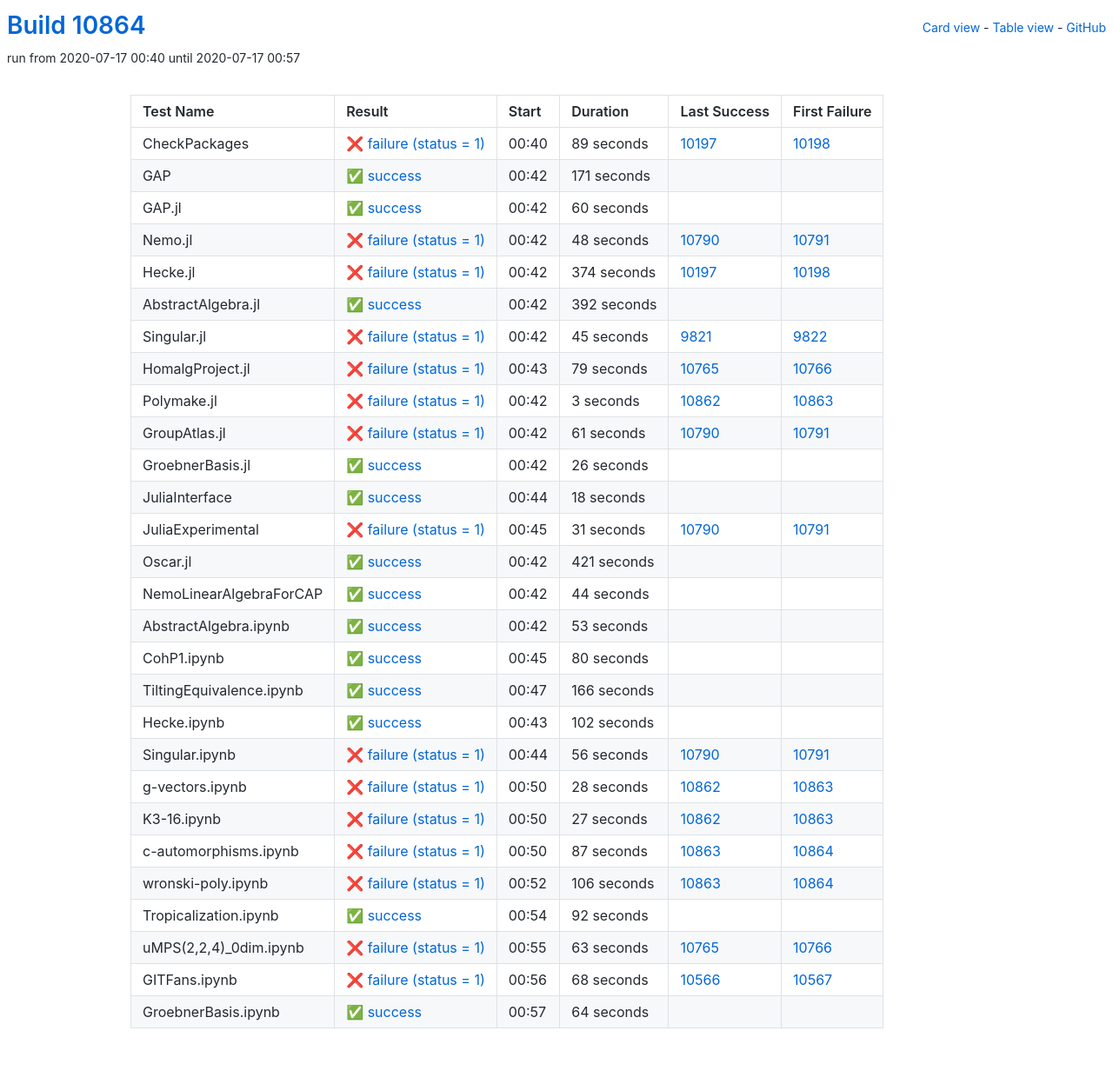
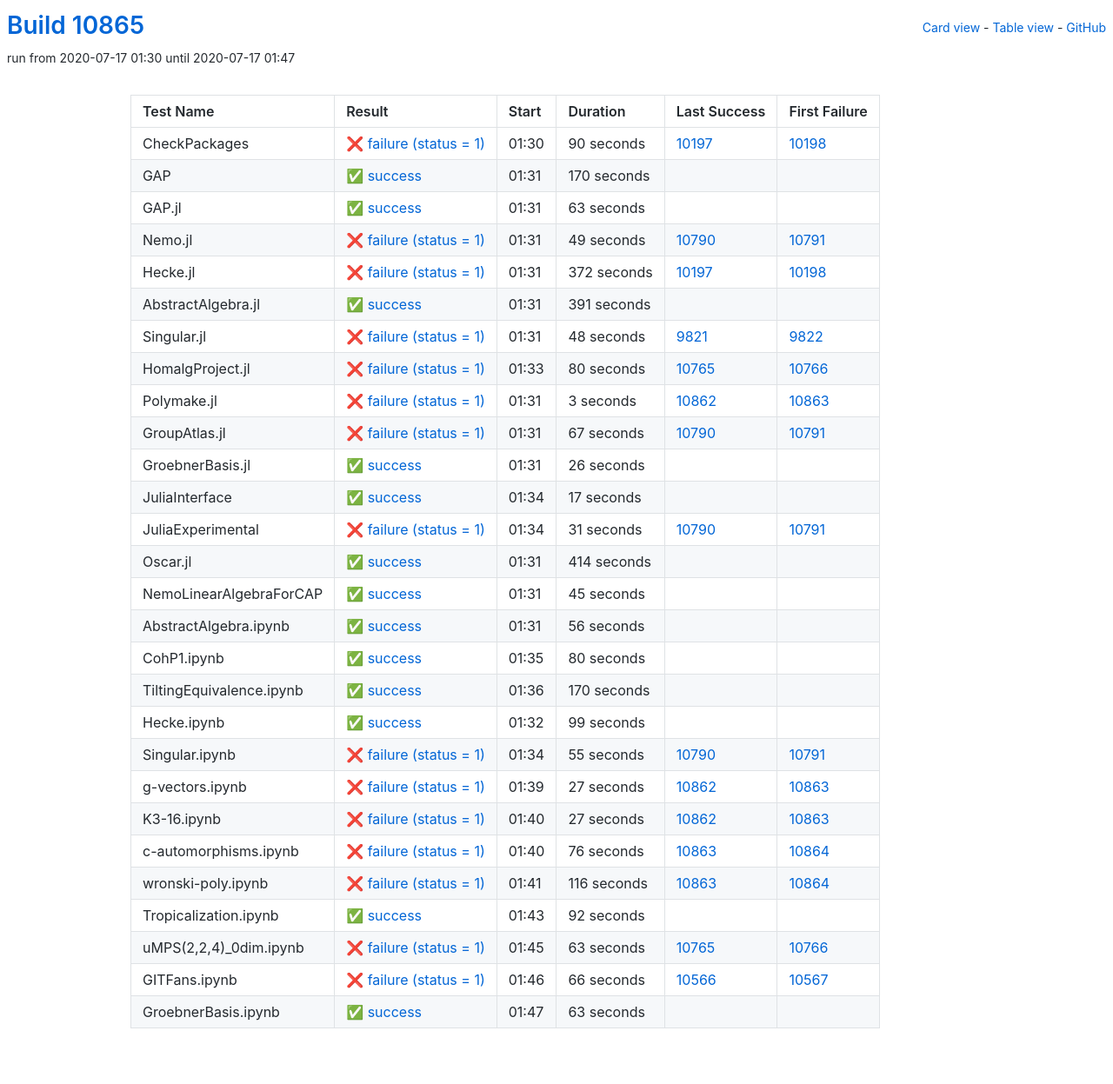
Before and after one commit to oscar-system/oscar-ci-status, a Jekyll site: the page built from table.html, in a window 1280 px wide. Shown: the whole page at 87% size. Built offline with Jekyll 4.4.1, drawn with Linux system fonts in a browser that asks for light colours.

Commit message:
Build #10865

```diff
--- a/_data/ci.yml
+++ b/_data/ci.yml
@@ -1,6 +1,6 @@
 ---
-build: 10864
-build_url: https://oscarci.mathematik.uni-kl.de/job/oscar/10864/
+build: 10865
+build_url: https://oscarci.mathematik.uni-kl.de/job/oscar/10865/
 job: oscar
 organization: oscar-system
 repo: oscar-ci-status
@@ -8,104 +8,104 @@
 tests:
 - name: CheckPackages
   id: checkpackages
-  log: https://oscarci.mathematik.uni-kl.de/job/oscar/10864/artifact/logs/build-10864/CheckPackages.log
-  start: 2020-07-17 00:40
+  log: https://oscarci.mathematik.uni-kl.de/job/oscar/10865/artifact/logs/build-10865/CheckPackages.log
+  start: 2020-07-17 01:30
   success: false
   exitcode: 1
   status: failure
-  duration: 89
+  duration: 90
   last_success: 10197
   last_success_url: https://oscarci.mathematik.uni-kl.de/job/oscar/10197/
   first_failure: 10198
   first_failure_url: https://oscarci.mathematik.uni-kl.de/job/oscar/10198/
 - name: GAP
   id: gap
-  log: https://oscarci.mathematik.uni-kl.de/job/oscar/10864/artifact/logs/build-10864/GAP.log
-  start: 2020-07-17 00:42
+  log: https://oscarci.mathematik.uni-kl.de/job/oscar/10865/artifact/logs/build-10865/GAP.log
+  start: 2020-07-17 01:31
   success: true
   exitcode: 0
   status: success
-  duration: 171
+  duration: 170
   last_success: false
   last_success_url:
   first_failure: false
   first_failure_url:
 - name: GAP.jl
   id: gap-jl
-  log: https://oscarci.mathematik.uni-kl.de/job/oscar/10864/artifact/logs/build-10864/GAP.jl.log
-  start: 2020-07-17 00:42
+  log: https://oscarci.mathematik.uni-kl.de/job/oscar/10865/artifact/logs/build-10865/GAP.jl.log
+  start: 2020-07-17 01:31
   success: true
   exitcode: 0
   status: success
-  duration: 60
+  duration: 63
   last_success: false
   last_success_url:
   first_failure: false
   first_failure_url:
 - name: Nemo.jl
   id: nemo-jl
-  log: https://oscarci.mathematik.uni-kl.de/job/oscar/10864/artifact/logs/build-10864/Nemo.jl.log
-  start: 2020-07-17 00:42
+  log: https://oscarci.mathematik.uni-kl.de/job/oscar/10865/artifact/logs/build-10865/Nemo.jl.log
+  start: 2020-07-17 01:31
   success: false
   exitcode: 1
   status: failure
-  duration: 48
+  duration: 49
   last_success: 10790
   last_success_url: https://oscarci.mathematik.uni-kl.de/job/oscar/10790/
   first_failure: 10791
   first_failure_url: https://oscarci.mathematik.uni-kl.de/job/oscar/10791/
 - name: Hecke.jl
   id: hecke-jl
-  log: https://oscarci.mathematik.uni-kl.de/job/oscar/10864/artifact/logs/build-10864/Hecke.jl.log
-  start: 2020-07-17 00:42
+  log: https://oscarci.mathematik.uni-kl.de/job/oscar/10865/artifact/logs/build-10865/Hecke.jl.log
+  start: 2020-07-17 01:31
   success: false
   exitcode: 1
   status: failure
-  duration: 374
+  duration: 372
   last_success: 10197
   last_success_url: https://oscarci.mathematik.uni-kl.de/job/oscar/10197/
   first_failure: 10198
   first_failure_url: https://oscarci.mathematik.uni-kl.de/job/oscar/10198/
 - name: AbstractAlgebra.jl
   id: abstractalgebra-jl
-  log: https://oscarci.mathematik.uni-kl.de/job/oscar/10864/artifact/logs/build-10864/AbstractAlgebra.jl.log
-  start: 2020-07-17 00:42
+  log: https://oscarci.mathematik.uni-kl.de/job/oscar/10865/artifact/logs/build-10865/AbstractAlgebra.jl.log
+  start: 2020-07-17 01:31
   success: true
   exitcode: 0
   status: success
-  duration: 392
+  duration: 391
   last_success: false
   last_success_url:
   first_failure: false
   first_failure_url:
 - name: Singular.jl
   id: singular-jl
-  log: https://oscarci.mathematik.uni-kl.de/job/oscar/10864/artifact/logs/build-10864/Singular.jl.log
-  start: 2020-07-17 00:42
+  log: https://oscarci.mathematik.uni-kl.de/job/oscar/10865/artifact/logs/build-10865/Singular.jl.log
+  start: 2020-07-17 01:31
   success: false
   exitcode: 1
   status: failure
-  duration: 45
+  duration: 48
   last_success: 9821
   last_success_url: https://oscarci.mathematik.uni-kl.de/job/oscar/9821/
   first_failure: 9822
   first_failure_url: https://oscarci.mathematik.uni-kl.de/job/oscar/9822/
 - name: HomalgProject.jl
   id: homalgproject-jl
-  log: https://oscarci.mathematik.uni-kl.de/job/oscar/10864/artifact/logs/build-10864/HomalgProject.jl.log
-  start: 2020-07-17 00:43
+  log: https://oscarci.mathematik.uni-kl.de/job/oscar/10865/artifact/logs/build-10865/HomalgProject.jl.log
+  start: 2020-07-17 01:33
   success: false
   exitcode: 1
   status: failure
-  duration: 79
+  duration: 80
   last_success: 10765
   last_success_url: https://oscarci.mathematik.uni-kl.de/job/oscar/10765/
   first_failure: 10766
   first_failure_url: https://oscarci.mathematik.uni-kl.de/job/oscar/10766/
 - name: Polymake.jl
   id: polymake-jl
-  log: https://oscarci.mathematik.uni-kl.de/job/oscar/10864/artifact/logs/build-10864/Polymake.jl.log
-  start: 2020-07-17 00:42
+  log: https://oscarci.mathematik.uni-kl.de/job/oscar/10865/artifact/logs/build-10865/Polymake.jl.log
+  start: 2020-07-17 01:31
   success: false
   exitcode: 1
   status: failure
@@ -116,20 +116,20 @@
   first_failure_url: https://oscarci.mathematik.uni-kl.de/job/oscar/10863/
 - name: GroupAtlas.jl
   id: groupatlas-jl
-  log: https://oscarci.mathematik.uni-kl.de/job/oscar/10864/artifact/logs/build-10864/GroupAtlas.jl.log
-  start: 2020-07-17 00:42
+  log: https://oscarci.mathematik.uni-kl.de/job/oscar/10865/artifact/logs/build-10865/GroupAtlas.jl.log
+  start: 2020-07-17 01:31
   success: false
   exitcode: 1
   status: failure
-  duration: 61
+  duration: 67
   last_success: 10790
   last_success_url: https://oscarci.mathematik.uni-kl.de/job/oscar/10790/
   first_failure: 10791
   first_failure_url: https://oscarci.mathematik.uni-kl.de/job/oscar/10791/
 - name: GroebnerBasis.jl
   id: groebnerbasis-jl
-  log: https://oscarci.mathematik.uni-kl.de/job/oscar/10864/artifact/logs/build-10864/GroebnerBasis.jl.log
-  start: 2020-07-17 00:42
+  log: https://oscarci.mathematik.uni-kl.de/job/oscar/10865/artifact/logs/build-10865/GroebnerBasis.jl.log
+  start: 2020-07-17 01:31
   success: true
   exitcode: 0
   status: success
@@ -140,20 +140,20 @@
   first_failure_url:
 - name: JuliaInterface
   id: juliainterface
-  log: https://oscarci.mathematik.uni-kl.de/job/oscar/10864/artifact/logs/build-10864/JuliaInterface.log
-  start: 2020-07-17 00:44
+  log: https://oscarci.mathematik.uni-kl.de/job/oscar/10865/artifact/logs/build-10865/JuliaInterface.log
+  start: 2020-07-17 01:34
   success: true
   exitcode: 0
   status: success
-  duration: 18
+  duration: 17
   last_success: false
   last_success_url:
   first_failure: false
   first_failure_url:
 - name: JuliaExperimental
   id: juliaexperimental
-  log: https://oscarci.mathematik.uni-kl.de/job/oscar/10864/artifact/logs/build-10864/JuliaExperimental.log
-  start: 2020-07-17 00:45
+  log: https://oscarci.mathematik.uni-kl.de/job/oscar/10865/artifact/logs/build-10865/JuliaExperimental.log
+  start: 2020-07-17 01:34
   success: false
   exitcode: 1
   status: failure
@@ -164,44 +164,44 @@
   first_failure_url: https://oscarci.mathematik.uni-kl.de/job/oscar/10791/
 - name: Oscar.jl
   id: oscar-jl
-  log: https://oscarci.mathematik.uni-kl.de/job/oscar/10864/artifact/logs/build-10864/Oscar.jl.log
-  start: 2020-07-17 00:42
+  log: https://oscarci.mathematik.uni-kl.de/job/oscar/10865/artifact/logs/build-10865/Oscar.jl.log
+  start: 2020-07-17 01:31
   success: true
   exitcode: 0
   status: success
-  duration: 421
+  duration: 414
   last_success: false
   last_success_url:
   first_failure: false
   first_failure_url:
 - name: NemoLinearAlgebraForCAP
   id: nemolinearalgebraforcap
-  log: https://oscarci.mathematik.uni-kl.de/job/oscar/10864/artifact/logs/build-10864/NemoLinearAlgebraForCAP.log
-  start: 2020-07-17 00:42
+  log: https://oscarci.mathematik.uni-kl.de/job/oscar/10865/artifact/logs/build-10865/NemoLinearAlgebraForCAP.log
+  start: 2020-07-17 01:31
   success: true
   exitcode: 0
   status: success
-  duration: 44
+  duration: 45
   last_success: false
   last_success_url:
   first_failure: false
   first_failure_url:
 - name: AbstractAlgebra.ipynb
   id: abstractalgebra-ipynb
-  log: https://oscarci.mathematik.uni-kl.de/job/oscar/10864/artifact/logs/build-10864/AbstractAlgebra.ipynb.log
-  start: 2020-07-17 00:42
+  log: https://oscarci.mathematik.uni-kl.de/job/oscar/10865/artifact/logs/build-10865/AbstractAlgebra.ipynb.log
+  start: 2020-07-17 01:31
   success: true
   exitcode: 0
   status: success
-  duration: 53
+  duration: 56
   last_success: false
   last_success_url:
   first_failure: false
   first_failure_url:
 - name: CohP1.ipynb
   id: cohp1-ipynb
-  log: https://oscarci.mathematik.uni-kl.de/job/oscar/10864/artifact/logs/build-10864/CohP1.ipynb.log
-  start: 2020-07-17 00:45
+  log: https://oscarci.mathematik.uni-kl.de/job/oscar/10865/artifact/logs/build-10865/CohP1.ipynb.log
+  start: 2020-07-17 01:35
   success: true
   exitcode: 0
   status: success
@@ -212,56 +212,56 @@
   first_failure_url:
 - name: TiltingEquivalence.ipynb
   id: tiltingequivalence-ipynb
-  log: https://oscarci.mathematik.uni-kl.de/job/oscar/10864/artifact/logs/build-10864/TiltingEquivalence.ipynb.log
-  start: 2020-07-17 00:47
+  log: https://oscarci.mathematik.uni-kl.de/job/oscar/10865/artifact/logs/build-10865/TiltingEquivalence.ipynb.log
+  start: 2020-07-17 01:36
   success: true
   exitcode: 0
   status: success
-  duration: 166
+  duration: 170
   last_success: false
   last_success_url:
   first_failure: false
   first_failure_url:
 - name: Hecke.ipynb
   id: hecke-ipynb
-  log: https://oscarci.mathematik.uni-kl.de/job/oscar/10864/artifact/logs/build-10864/Hecke.ipynb.log
-  start: 2020-07-17 00:43
+  log: https://oscarci.mathematik.uni-kl.de/job/oscar/10865/artifact/logs/build-10865/Hecke.ipynb.log
+  start: 2020-07-17 01:32
   success: true
   exitcode: 0
   status: success
-  duration: 102
+  duration: 99
   last_success: false
   last_success_url:
   first_failure: false
   first_failure_url:
 - name: Singular.ipynb
   id: singular-ipynb
-  log: https://oscarci.mathematik.uni-kl.de/job/oscar/10864/artifact/logs/build-10864/Singular.ipynb.log
-  start: 2020-07-17 00:44
+  log: https://oscarci.mathematik.uni-kl.de/job/oscar/10865/artifact/logs/build-10865/Singular.ipynb.log
+  start: 2020-07-17 01:34
   success: false
   exitcode: 1
   status: failure
-  duration: 56
+  duration: 55
   last_success: 10790
   last_success_url: https://oscarci.mathematik.uni-kl.de/job/oscar/10790/
   first_failure: 10791
   first_failure_url: https://oscarci.mathematik.uni-kl.de/job/oscar/10791/
 - name: g-vectors.ipynb
   id: g-vectors-ipynb
-  log: https://oscarci.mathematik.uni-kl.de/job/oscar/10864/artifact/logs/build-10864/g-vectors.ipynb.log
-  start: 2020-07-17 00:50
+  log: https://oscarci.mathematik.uni-kl.de/job/oscar/10865/artifact/logs/build-10865/g-vectors.ipynb.log
+  start: 2020-07-17 01:39
   success: false
   exitcode: 1
   status: failure
-  duration: 28
+  duration: 27
   last_success: 10862
   last_success_url: https://oscarci.mathematik.uni-kl.de/job/oscar/10862/
   first_failure: 10863
   first_failure_url: https://oscarci.mathematik.uni-kl.de/job/oscar/10863/
 - name: K3-16.ipynb
   id: k3-16-ipynb
-  log: https://oscarci.mathematik.uni-kl.de/job/oscar/10864/artifact/logs/build-10864/K3-16.ipynb.log
-  start: 2020-07-17 00:50
+  log: https://oscarci.mathematik.uni-kl.de/job/oscar/10865/artifact/logs/build-10865/K3-16.ipynb.log
+  start: 2020-07-17 01:40
   success: false
   exitcode: 1
   status: failure
@@ -272,32 +272,32 @@
   first_failure_url: https://oscarci.mathematik.uni-kl.de/job/oscar/10863/
 - name: c-automorphisms.ipynb
   id: c-automorphisms-ipynb
-  log: https://oscarci.mathematik.uni-kl.de/job/oscar/10864/artifact/logs/build-10864/c-automorphisms.ipynb.log
-  start: 2020-07-17 00:50
+  log: https://oscarci.mathematik.uni-kl.de/job/oscar/10865/artifact/logs/build-10865/c-automorphisms.ipynb.log
+  start: 2020-07-17 01:40
   success: false
   exitcode: 1
   status: failure
-  duration: 87
+  duration: 76
   last_success: 10863
   last_success_url: https://oscarci.mathematik.uni-kl.de/job/oscar/10863/
   first_failure: 10864
   first_failure_url: https://oscarci.mathematik.uni-kl.de/job/oscar/10864/
 - name: wronski-poly.ipynb
   id: wronski-poly-ipynb
-  log: https://oscarci.mathematik.uni-kl.de/job/oscar/10864/artifact/logs/build-10864/wronski-poly.ipynb.log
-  start: 2020-07-17 00:52
+  log: https://oscarci.mathematik.uni-kl.de/job/oscar/10865/artifact/logs/build-10865/wronski-poly.ipynb.log
+  start: 2020-07-17 01:41
   success: false
   exitcode: 1
   status: failure
-  duration: 106
+  duration: 116
   last_success: 10863
   last_success_url: https://oscarci.mathematik.uni-kl.de/job/oscar/10863/
   first_failure: 10864
   first_failure_url: https://oscarci.mathematik.uni-kl.de/job/oscar/10864/
 - name: Tropicalization.ipynb
   id: tropicalization-ipynb
-  log: https://oscarci.mathematik.uni-kl.de/job/oscar/10864/artifact/logs/build-10864/Tropicalization.ipynb.log
-  start: 2020-07-17 00:54
+  log: https://oscarci.mathematik.uni-kl.de/job/oscar/10865/artifact/logs/build-10865/Tropicalization.ipynb.log
+  start: 2020-07-17 01:43
   success: true
   exitcode: 0
   status: success
@@ -308,8 +308,8 @@
   first_failure_url:
 - name: uMPS(2,2,4)_0dim.ipynb
   id: umps-2-2-4-0dim-ipynb
-  log: https://oscarci.mathematik.uni-kl.de/job/oscar/10864/artifact/logs/build-10864/uMPS-2-2-4-_0dim.ipynb.log
-  start: 2020-07-17 00:55
+  log: https://oscarci.mathematik.uni-kl.de/job/oscar/10865/artifact/logs/build-10865/uMPS-2-2-4-_0dim.ipynb.log
+  start: 2020-07-17 01:45
   success: false
   exitcode: 1
   status: failure
@@ -320,24 +320,24 @@
   first_failure_url: https://oscarci.mathematik.uni-kl.de/job/oscar/10766/
 - name: GITFans.ipynb
   id: gitfans-ipynb
-  log: https://oscarci.mathematik.uni-kl.de/job/oscar/10864/artifact/logs/build-10864/GITFans.ipynb.log
-  start: 2020-07-17 00:56
+  log: https://oscarci.mathematik.uni-kl.de/job/oscar/10865/artifact/logs/build-10865/GITFans.ipynb.log
+  start: 2020-07-17 01:46
   success: false
   exitcode: 1
   status: failure
-  duration: 68
+  duration: 66
   last_success: 10566
   last_success_url: https://oscarci.mathematik.uni-kl.de/job/oscar/10566/
   first_failure: 10567
   first_failure_url: https://oscarci.mathematik.uni-kl.de/job/oscar/10567/
 - name: GroebnerBasis.ipynb
   id: groebnerbasis-ipynb
-  log: https://oscarci.mathematik.uni-kl.de/job/oscar/10864/artifact/logs/build-10864/GroebnerBasis.ipynb.log
-  start: 2020-07-17 00:57
+  log: https://oscarci.mathematik.uni-kl.de/job/oscar/10865/artifact/logs/build-10865/GroebnerBasis.ipynb.log
+  start: 2020-07-17 01:47
   success: true
   exitcode: 0
   status: success
-  duration: 64
+  duration: 63
   last_success: false
   last_success_url:
   first_failure: false
```
Also changed, not shown: README.md.
